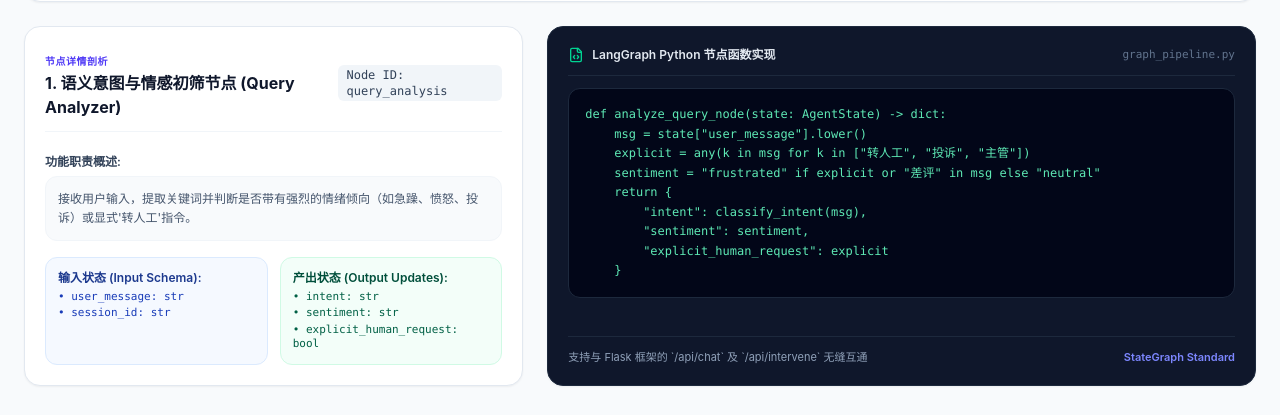
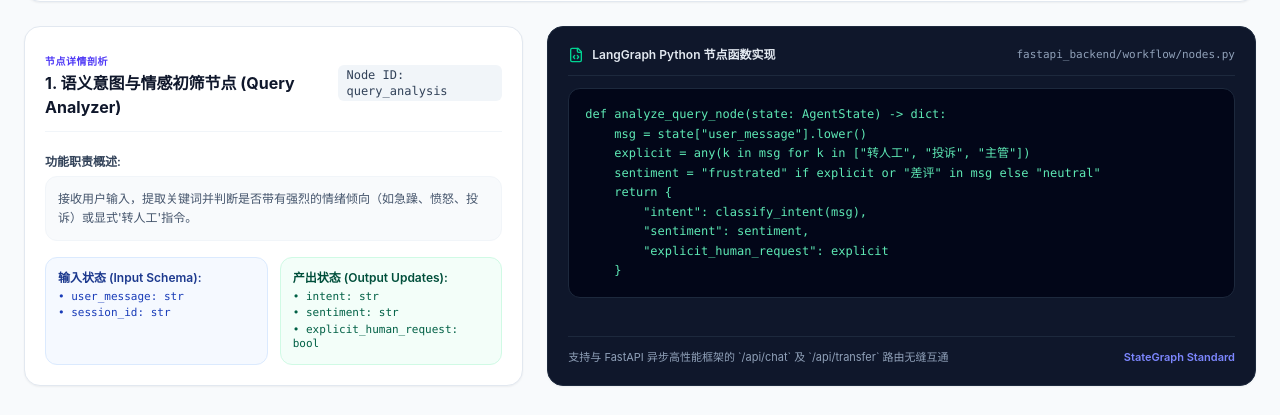
Before and after one commit to yubiaohobart/CustomRobot, a React (Vite) app: page / in a window 1280 px wide. Both pictures are taken after a click on the button "LangGraph 拓扑". Shown: the part 372-787 px from the top of the page. Built offline with nearby package versions, Linux system fonts and the light colour scheme; no server answers.

Commit message:
refactor: update backend architecture references
Rename Dockerfile and update LangGraph visualizer documentation to reflect migration to FastAPI and updated node file paths.

```diff
--- a/src/components/LangGraphVisualizer.tsx
+++ b/src/components/LangGraphVisualizer.tsx
@@ -308,7 +308,7 @@ export const LangGraphVisualizer: React.FC = () => {
                 <FileCode className="w-4 h-4 text-emerald-400" />
                 <span className="text-xs font-semibold text-slate-200">LangGraph Python 节点函数实现</span>
               </div>
-              <span className="text-[11px] text-slate-500 font-mono">graph_pipeline.py</span>
+              <span className="text-[11px] text-slate-400 font-mono">fastapi_backend/workflow/nodes.py</span>
             </div>
 
             <pre className="text-xs font-mono text-emerald-300 bg-slate-950 p-4 rounded-xl overflow-x-auto leading-relaxed border border-slate-800">
@@ -317,7 +317,7 @@ export const LangGraphVisualizer: React.FC = () => {
           </div>
 
           <div className="mt-4 pt-3 border-t border-slate-800 text-[11px] text-slate-400 flex items-center justify-between">
-            <span>支持与 Flask 框架的 `/api/chat` 及 `/api/intervene` 无缝互通</span>
+            <span>支持与 FastAPI 异步高性能框架的 `/api/chat` 及 `/api/transfer` 路由无缝互通</span>
             <span className="text-indigo-400 font-semibold">StateGraph Standard</span>
           </div>
         </div>
```
Also changed, not shown: fastapi_backend/README.md, 1 other file (tests, documents, lock files or other folders).
